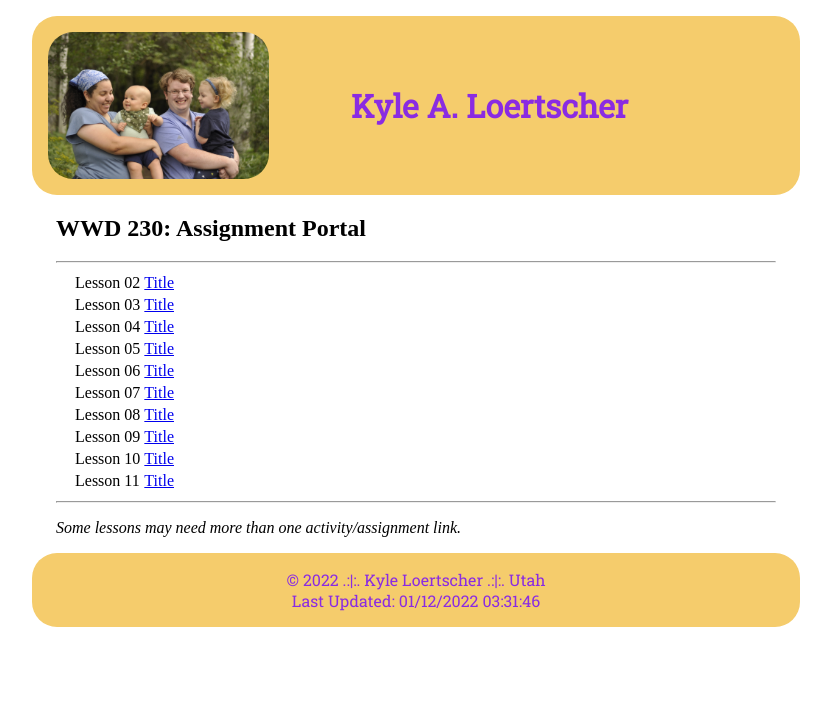
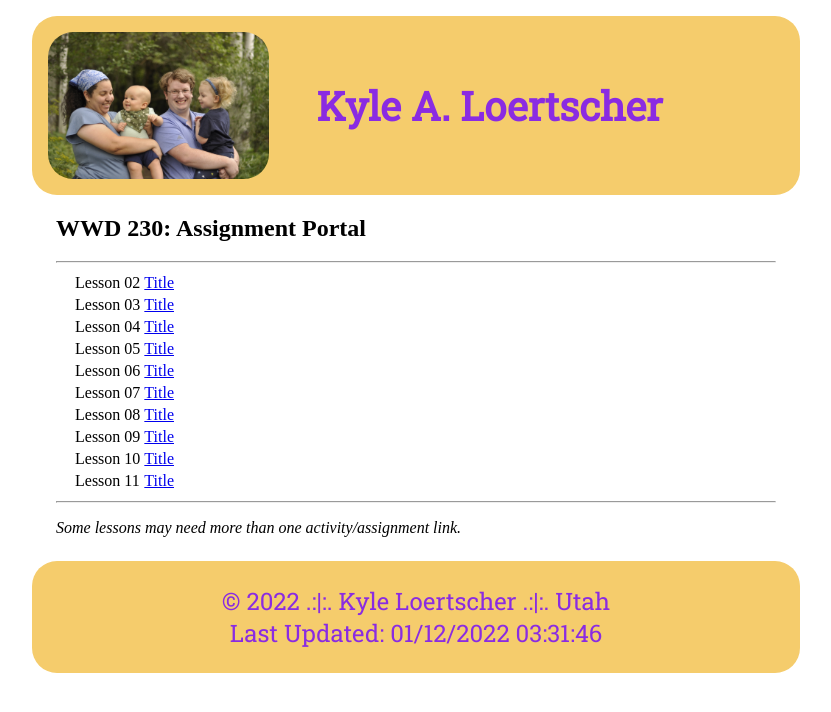
Before and after one commit to tarthron1/wdd230, a plain HTML site: page index.html in a window 1280 px wide. Shown: the whole page, without its empty margins (224-1055 px from the left). Drawn offline with Linux system fonts and the light colour scheme.

Commit message:
font sizes

```diff
--- a/css/css.css
+++ b/css/css.css
@@ -16,13 +16,13 @@ header img {
 
 header h1 {
   width: 60%;
+  font-size: 2.5em;
 }
 
 header,
 footer {
   font-family: "Roboto Slab", serif;
   color: #8a2be2;
-  ;
 }
 
 body {
@@ -35,6 +35,7 @@ footer {
   display: block;
   text-align: center;
   align-items: center;
+  font-size: 1.5em;
 }
 
 p {
```
